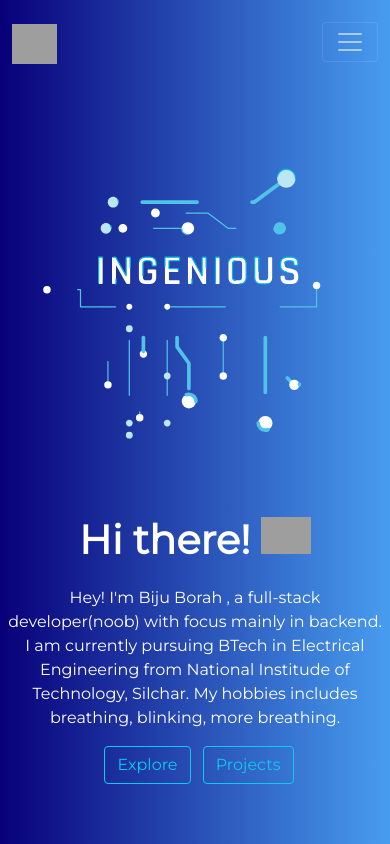
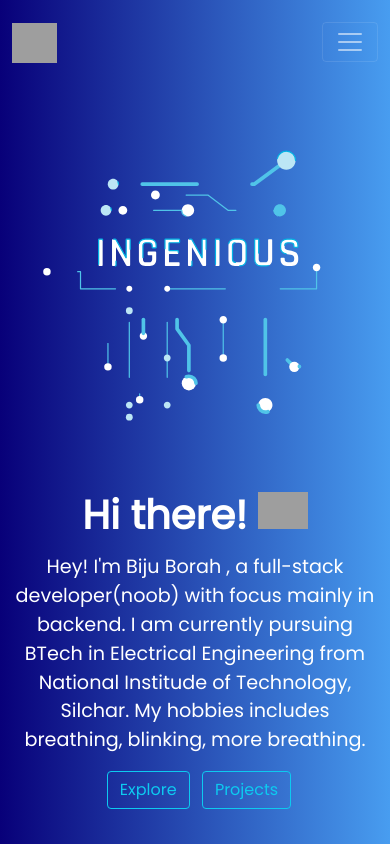
Before and after one commit to biju-borah/Portfolio-Web, a Django app: template templates/home.html in a window 390 px wide. Run offline with Django 3.2, Linux system fonts and the light colour scheme; the template is opened without the code that fills it, so the values that code supplies are empty; grey boxes are pictures that could not be loaded.

Commit message:
Update home.html

```diff
--- a/templates/home.html
+++ b/templates/home.html
@@ -16,9 +16,11 @@
     <title>BijuB-Dev</title>
     <style>
         @import url('https://fonts.googleapis.com/css2?family=Montserrat&display=swap');
+        @import url('https://fonts.googleapis.com/css2?family=Poppins&display=swap');
 
         body {
-            font-family: 'Montserrat', sans-serif;
+            /* font-family: 'Montserrat', sans-serif; */
+            font-family: 'Poppins', sans-serif;
             overflow: hidden;
         }
 
@@ -57,6 +59,8 @@
 
         .quote {
             color: white;
+            font-size: 1.2rem;
+            /* line-height: 1.2; */
         }
 
         /* image-animation */
@@ -110,6 +114,12 @@
             }
             .content{
                 align-self:stretch;
+            }
+            .promo-title{
+                margin-bottom: 0.5rem !important;
+            }
+            .quote{
+                padding: 0 0.5rem!important;
             }
         }
     </style>
```
